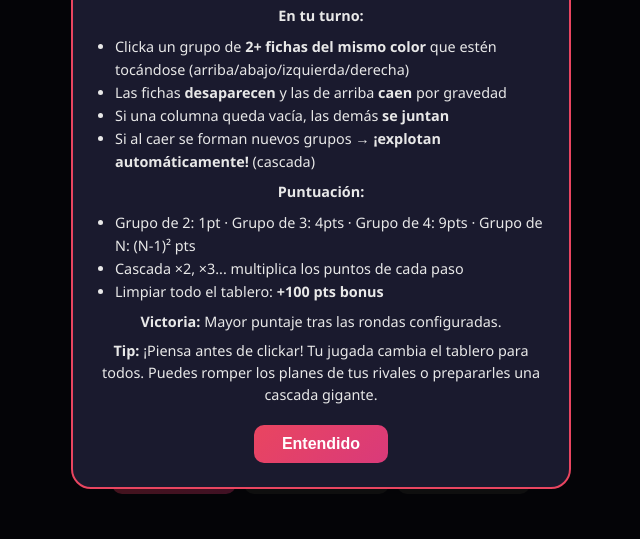
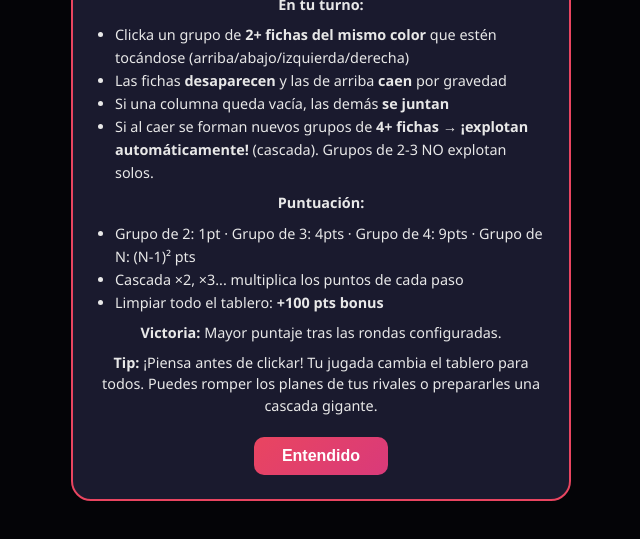
Before and after one commit to juliangdeveloper/clickomania-party, a plain HTML site: page index.html in a window 1280 px wide. Both pictures are taken after a click on the button "📜 Reglas". Shown: the part 213-752 px from the top of the page, without its empty margins (319-959 px from the left). Drawn offline with Linux system fonts and the light colour scheme.

Commit message:
docs: update rules to explain cascade threshold of 4+

```diff
--- a/index.html
+++ b/index.html
@@ -608,7 +608,7 @@ function showRules(){
       <li>Clicka un grupo de <strong>2+ fichas del mismo color</strong> que estén tocándose (arriba/abajo/izquierda/derecha)</li>
       <li>Las fichas <strong>desaparecen</strong> y las de arriba <strong>caen</strong> por gravedad</li>
       <li>Si una columna queda vacía, las demás <strong>se juntan</strong></li>
-      <li>Si al caer se forman nuevos grupos → <strong>¡explotan automáticamente!</strong> (cascada)</li>
+      <li>Si al caer se forman nuevos grupos de <strong>4+ fichas</strong> → <strong>¡explotan automáticamente!</strong> (cascada). Grupos de 2-3 NO explotan solos.</li>
     </ul>
     <p><strong>Puntuación:</strong></p>
     <ul style="text-align:left;padding-left:18px;margin:8px 0;font-size:.9em;line-height:1.6">
```
